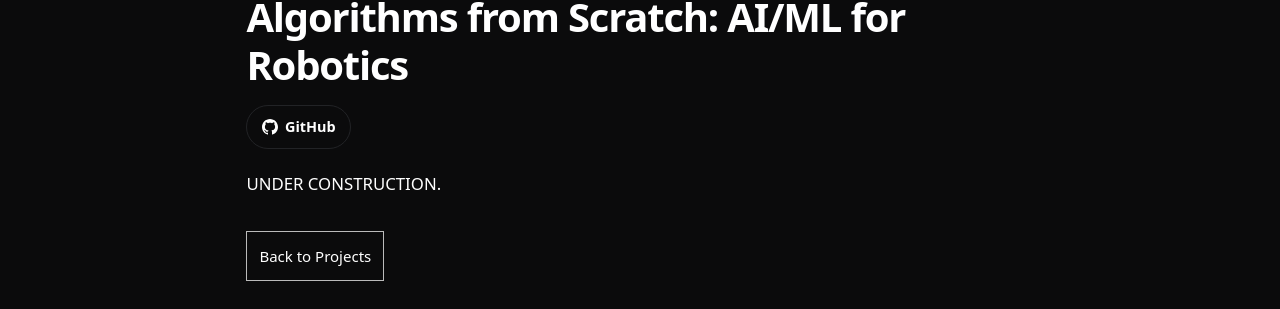
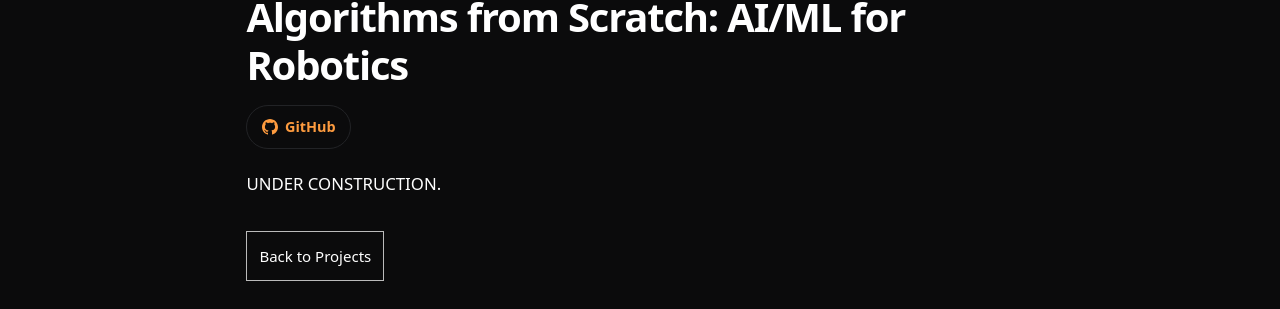
Before and after one commit to cwoodhayes/cwoodhayes.github.io, a Jekyll site: the page built from _projects/Algorithms from Scratch.md, in a window 1280 px wide. Shown: the part 174-483 px from the top of the page. Built offline with Jekyll 4.4.1, drawn with Linux system fonts in a browser that asks for light colours.

Commit message:
made links orange

```diff
--- a/assets/css/main.css
+++ b/assets/css/main.css
@@ -74,6 +74,7 @@ nav a,
   --color-gray-medium: #bbbbbb;
   --color-gray-dark: #e0e0e0;
   --color-gray-border: #222326;
+  --color-link-body: #fd9b3f;
   --color-accent: #e22d2d;
   --font-main: system-ui, -apple-system, BlinkMacSystemFont, "Segoe UI", Roboto, "Helvetica Neue", Arial, sans-serif;
   --font-nav: system-ui, -apple-system, BlinkMacSystemFont, "Segoe UI", Roboto, "Helvetica Neue", Arial, sans-serif;
@@ -569,6 +570,10 @@ a:focus {
   max-width: 100%;
 }
 
+.project-content a {
+  color: var(--color-link-body);
+}
+
 .project-content h2 {
   font-size: 1.75rem;
   font-weight: 600;
```
